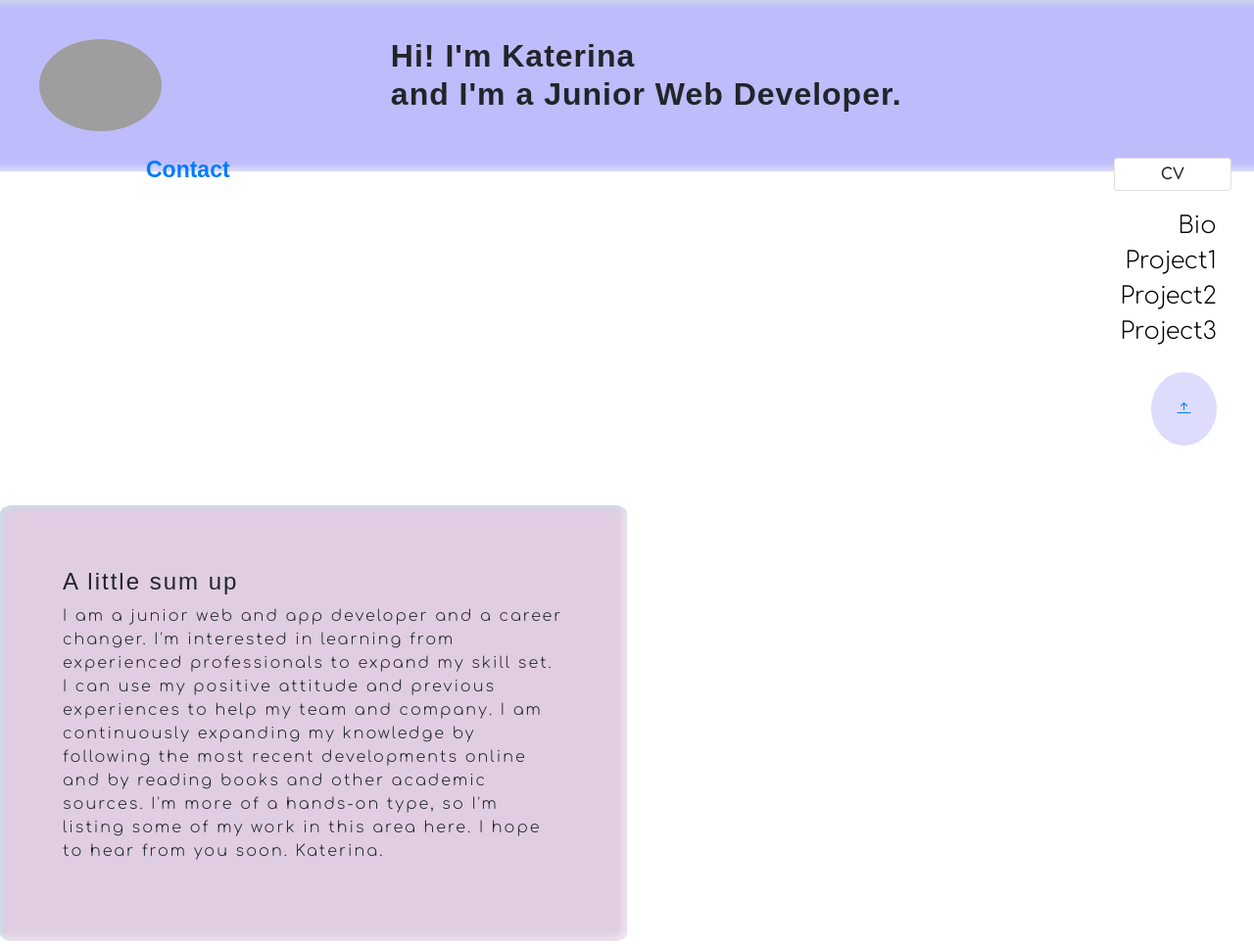
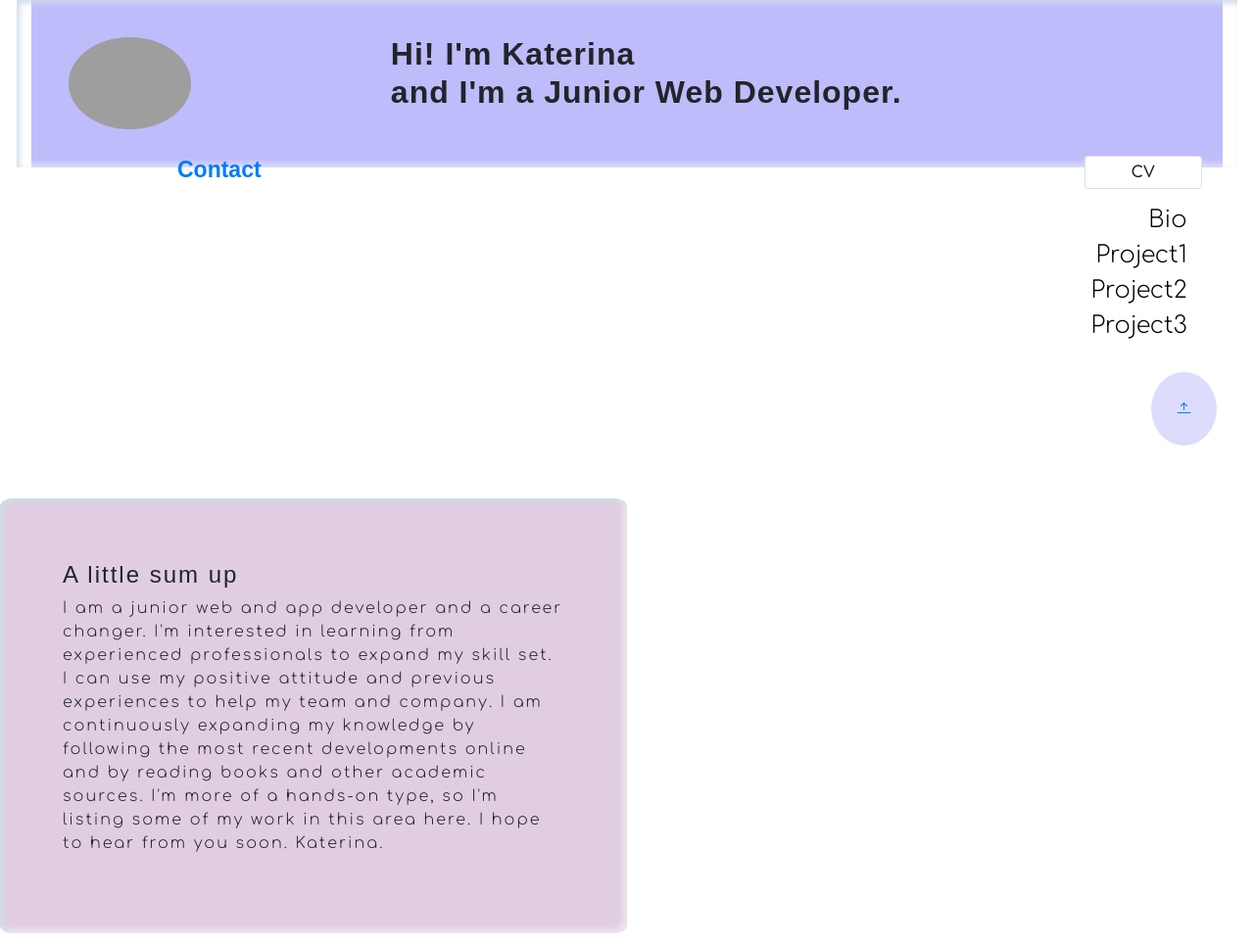
Before and after one commit to kate-sarant/MyPortfolio, a plain HTML site: page index.html in a window 1280 px wide. Shown: the top 964 px of the page at 98% size. Drawn offline with nearby package versions, Linux system fonts and the light colour scheme; grey boxes are pictures that could not be loaded.

Commit message:
Update style.css
updating header width

```diff
--- a/css/style.css
+++ b/css/style.css
@@ -47,6 +47,8 @@ html .CVBtn p:first-child:hover ~ p:nth-child(2), body .CVBtn p:first-child:hove
 }
 html header, body header {
   background-color: rgba(34, 25, 236, 0.2901960784);
+ width: 95%;
+ margin: 0 auto;
 }
 html header .header1, body header .header1 {
   box-shadow: rgb(204, 219, 232) 3px 3px 6px 0px inset, rgba(255, 255, 255, 0.5) -3px -3px 6px 1px inset;
```
